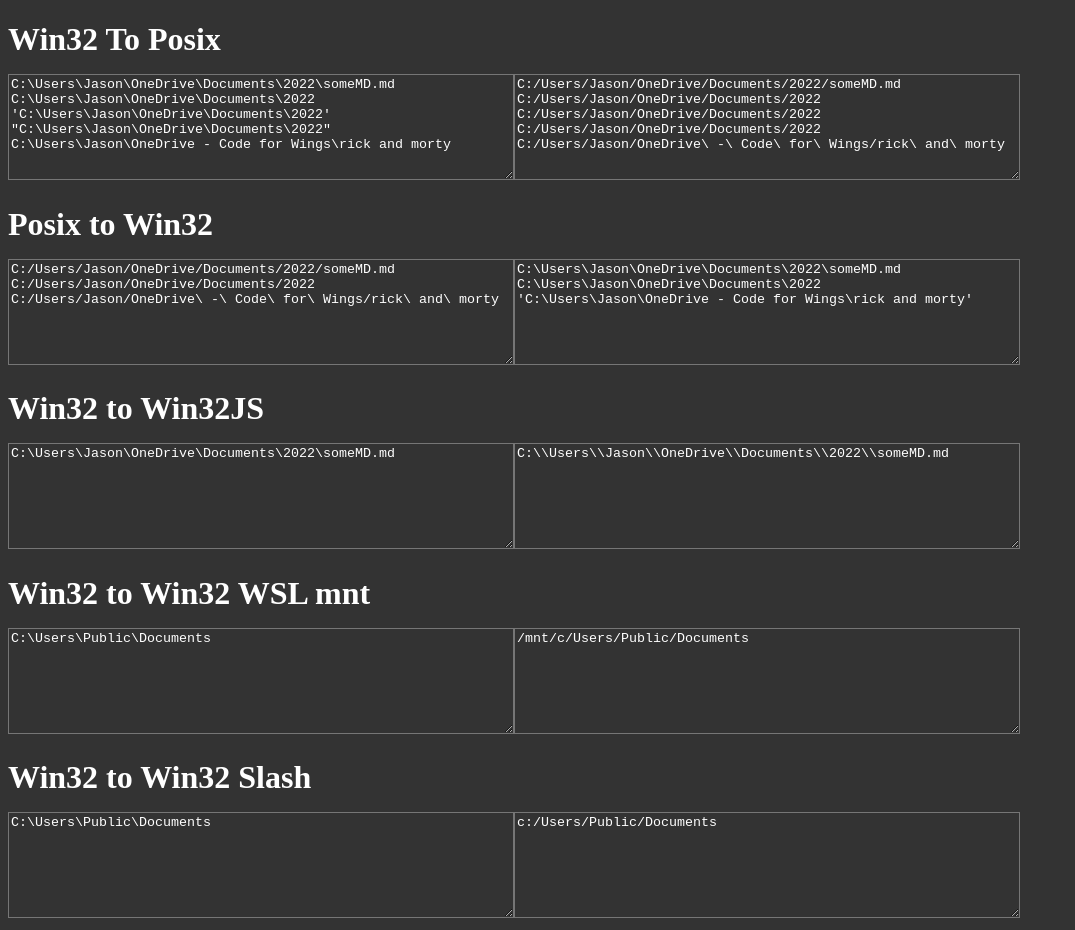
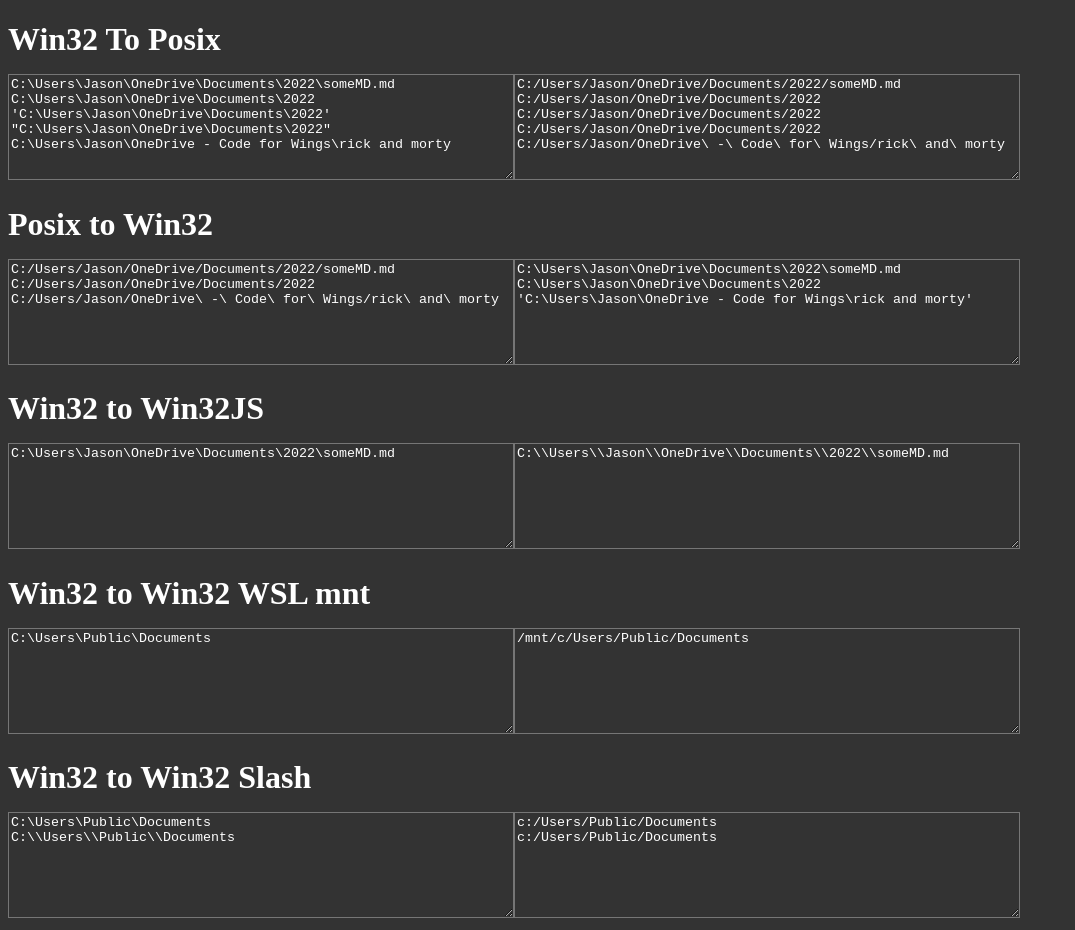
Before and after one commit to codeforwings/nuxt3-win32-posix-path, a Nuxt app: page / in a window 1280 px wide. Shown: the whole page, without its empty margins (0-1075 px from the left). Built offline with nearby package versions, Linux system fonts and the light colour scheme.

Commit message:
added double backslash

```diff
--- a/app.vue
+++ b/app.vue
@@ -64,7 +64,11 @@ export default {
       sInputWin32Normal:"C:\\Users\\Jason\\OneDrive\\Documents\\2022\\someMD.md",
       /* */
       sWin32ToWsl:"C:\\Users\\Public\\Documents",
-      sWin32ToSlash:"C:\\Users\\Public\\Documents",
+      sWin32ToSlash:
+          [
+              "C:\\Users\\Public\\Documents",
+              "C:\\\\Users\\\\Public\\\\Documents",
+          ].join('\n'),
     }
   },
   computed: {
```
Also changed, not shown: 1 other file (tests, documents, lock files or other folders).
